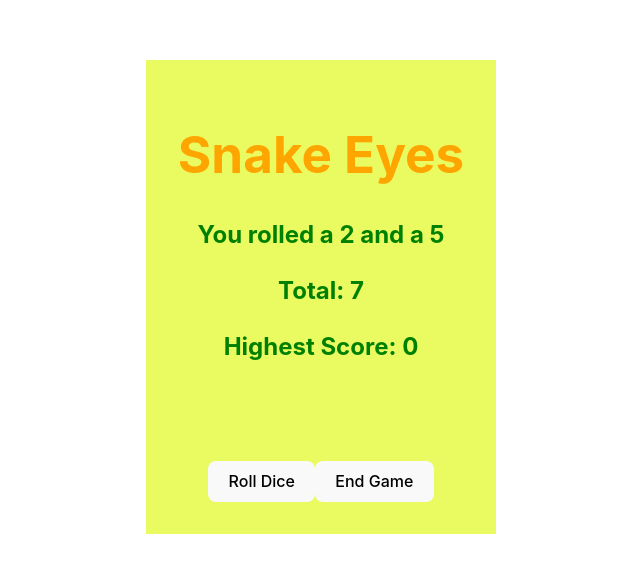
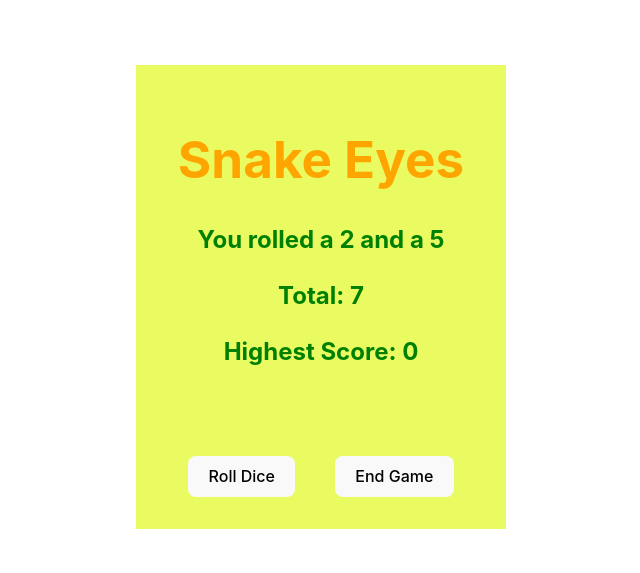
Before and after one commit to aejmcclelland/Simple-dice-game, a React (Vite) app: page / in a window 1280 px wide. Shown: the part 103-676 px from the top of the page, without its empty margins (319-959 px from the left). Built offline with nearby package versions, Linux system fonts and the light colour scheme.

Commit message:
modified button styles

```diff
--- a/src/App.css
+++ b/src/App.css
@@ -43,5 +43,7 @@
   color: #888;
 }
 .button {
-  margin-top: 20px; /* Adjust as needed */
+  margin-top: 10px;
+  margin-right: 20px;
+  margin-left: 20px;
 }
```
